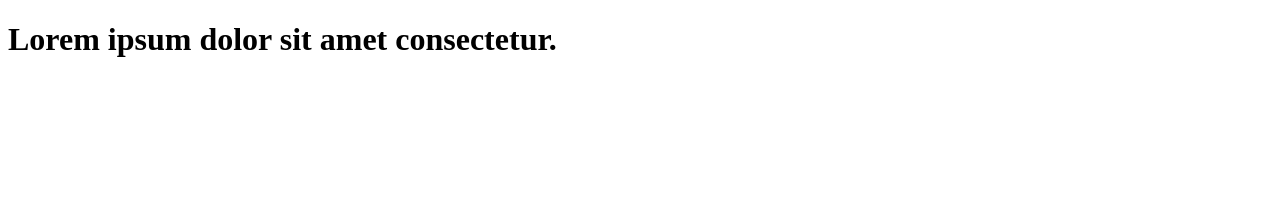
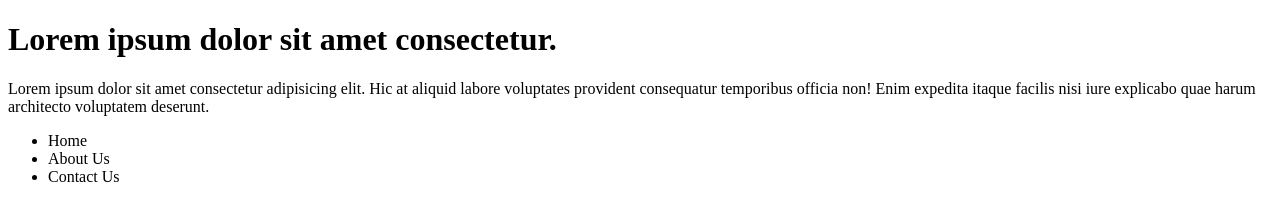
Before and after one commit to shadow20-03/learn-git, a plain HTML site: page index.html in a window 1280 px wide. Drawn offline with Linux system fonts and the light colour scheme.

Commit message:
add a list

```diff
--- a/index.html
+++ b/index.html
@@ -9,6 +9,14 @@
 
 <body>
     <h1>Lorem ipsum dolor sit amet consectetur.</h1>
+    <p>Lorem ipsum dolor sit amet consectetur adipisicing elit. Hic at aliquid labore voluptates provident consequatur
+        temporibus officia non! Enim expedita itaque facilis nisi iure explicabo quae harum architecto voluptatem
+        deserunt.</p>
+    <ul>
+        <li>Home</li>
+        <li>About Us</li>
+        <li>Contact Us</li>
+    </ul>
 </body>
 
 </html>
```
